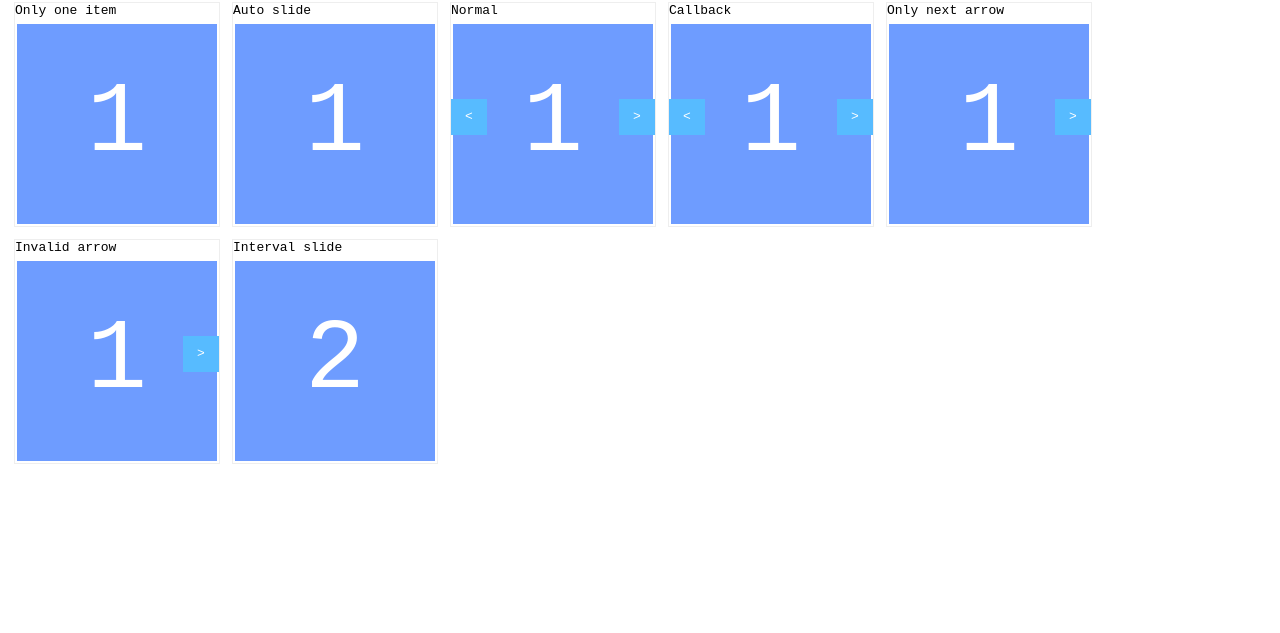
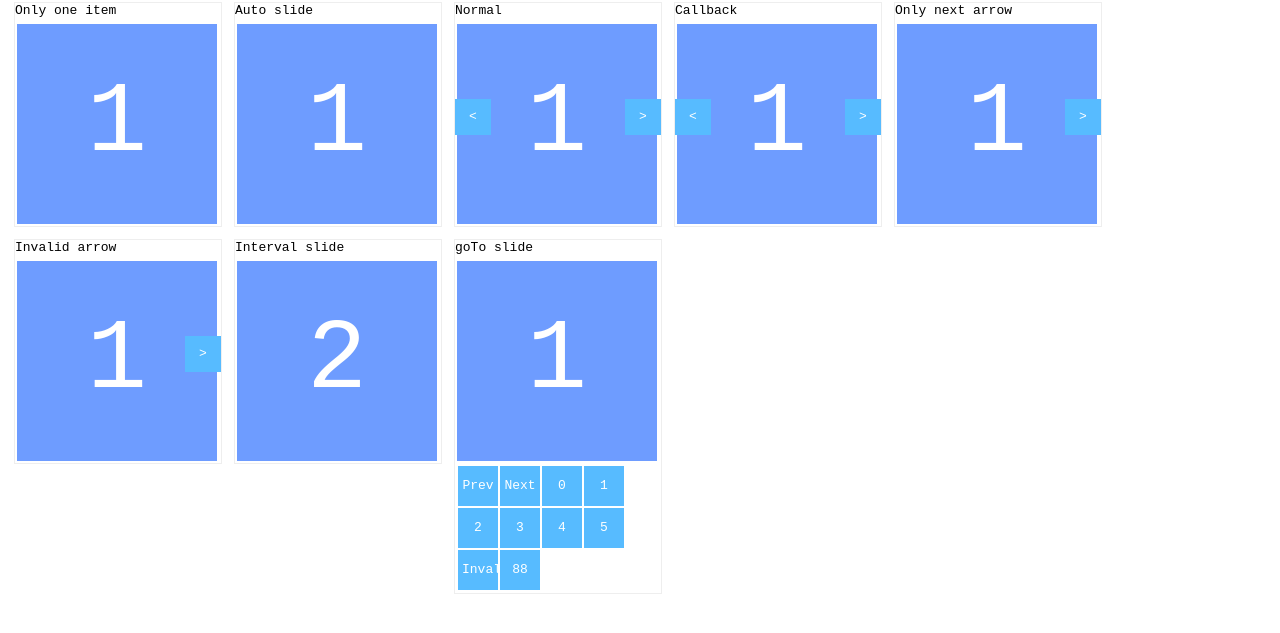
Before and after one commit to jojoee/fastest-slider-js, a website: page index.html in a window 1280 px wide. Shown: the part 69-702 px from the top of the page. Drawn offline with Linux system fonts and the light colour scheme.

Commit message:
Update demo page

```diff
--- a/index.html
+++ b/index.html
@@ -20,6 +20,7 @@ body {
 .wrap {
   margin: 6px;
   border: 1px solid #eee;
+  width: 206px;
   max-width: 420px;
   float: left;
   position: relative;
@@ -30,7 +31,7 @@ body {
 }
 
 .items {
-
+  width: 204px;
 }
 
 .item {
@@ -72,6 +73,30 @@ body {
 
 .pagi-arrow.arrow-next {
   float: right;
+}
+
+.btns {
+  padding: 2px;
+  overflow: auto;
+}
+
+.btns .btn {
+  padding: 4px;
+  margin: 1px;
+  width: 32px;
+  height: 32px;
+  line-height: 32px;
+  float: left;
+
+  display: inline-block;
+  text-align: center;
+  color: #fff;
+  background-color: #57bbff;
+  cursor: pointer;
+}
+
+.btns .btn:hover {
+  background-color: #89ccf9;
 }
 </style>
 </head>
@@ -186,6 +211,34 @@ body {
       <div class="item">6</div>
     </div>
   </div><!-- .interval-slide -->
+
+  <div class="wrap goto-slide">
+    <div class="title">goTo slide</div>
+
+    <div class="items">
+      <div class="item">1</div>
+      <div class="item">2</div>
+      <div class="item">3</div>
+      <div class="item">4</div>
+      <div class="item">5</div>
+      <div class="item">6</div>
+    </div>
+
+    <div class="btns">
+      <div class="btn btn-goto" data-goto="-1">Prev</div>
+      <div class="btn btn-goto" data-goto="+1">Next</div>
+
+      <div class="btn btn-goto" data-goto="0">0</div>
+      <div class="btn btn-goto" data-goto="1">1</div>
+      <div class="btn btn-goto" data-goto="2">2</div>
+      <div class="btn btn-goto" data-goto="3">3</div>
+      <div class="btn btn-goto" data-goto="4">4</div>
+      <div class="btn btn-goto" data-goto="5">5</div>
+
+      <div class="btn btn-goto" data-goto="invalidIndex">Invalid</div>
+      <div class="btn btn-goto" data-goto="88">88</div>
+    </div>
+  </div><!-- .goto-slide -->
 </body>
 <script src="dist/js/fastest-slider.js"></script>
 <script>
@@ -273,6 +326,25 @@ body {
 
   interval.stopInterval();
   interval.startInterval(200);
+
+  // goto
+  var goto = new FastestSlider({
+    selector: '.goto-slide .items',
+    autoSlide: false,
+    isDebug: true,
+  });
+
+  var gotoBtns = document.querySelectorAll('.goto-slide .btn-goto');
+  for (var i = 0; i < gotoBtns.length; i++) {
+    var btn = gotoBtns[i];
+
+    btn.onclick = function(event) {
+      var goToIndex = this.getAttribute('data-goto');
+
+      goto.goTo(goToIndex);
+      event.preventDefault();
+    }
+  }
 </script>
 </body>
 </html>
```
